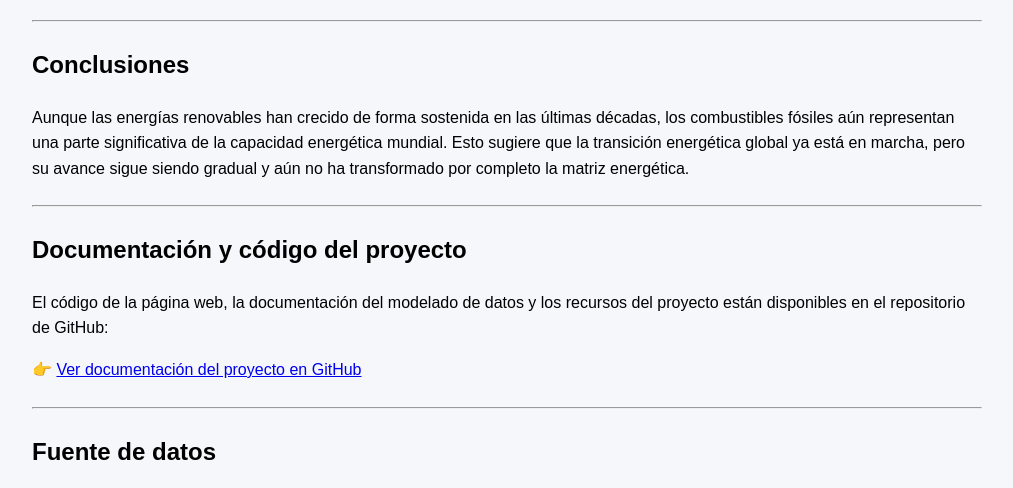
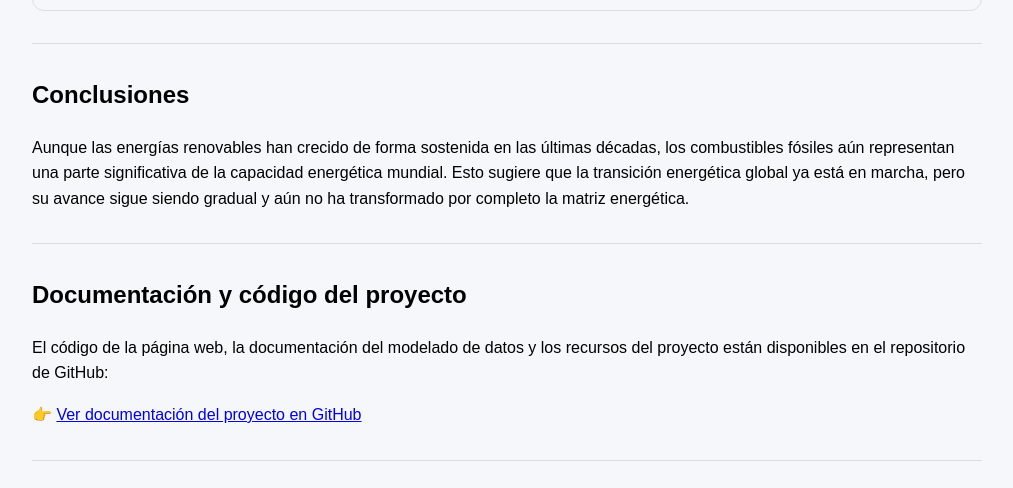
Before and after one commit to ancorreama/global-energy-transition-dashboard, a plain HTML site: page index.html in a window 1280 px wide. Shown: the part 2248-2736 px from the top of the page, without its empty margins (133-1146 px from the left). Drawn offline with Linux system fonts and the light colour scheme; grey boxes are pictures that could not be loaded.

Commit message:
Update index.html

```diff
--- a/index.html
+++ b/index.html
@@ -41,7 +41,7 @@
     y la magnitud de la transición energética mundial.
   </p>
 
-  <hr style="margin: 24px 0;">
+  <hr style="margin: 32px 0; border: none; border-top:1px solid #ddd;">
 
   <h2>Dashboard interactivo</h2>
 
@@ -68,7 +68,7 @@
     </iframe>
   </div>
 
-  <hr style="margin: 24px 0;">
+  <hr style="margin: 32px 0; border: none; border-top:1px solid #ddd;">
 
   <h2>Conclusiones</h2>
 
@@ -78,7 +78,7 @@
     transformado por completo la matriz energética.
   </p>
 
-  <hr style="margin: 24px 0;">
+  <hr style="margin: 32px 0; border: none; border-top:1px solid #ddd;">
 
   <h2>Documentación y código del proyecto</h2>
 
@@ -92,7 +92,7 @@
     </a>
   </p>
 
-  <hr style="margin: 24px 0;">
+  <hr style="margin: 32px 0; border: none; border-top:1px solid #ddd;">
 
   <h2>Fuente de datos</h2>
 
@@ -103,7 +103,7 @@
     </a>
   </p>
 
-  <hr style="margin: 24px 0;">
+  <hr style="margin: 32px 0; border: none; border-top:1px solid #ddd;">
 
   <p style="color:#666; font-size: 14px;">
     Herramientas: Google Sheets • Looker Studio • GitHub Pages
```
